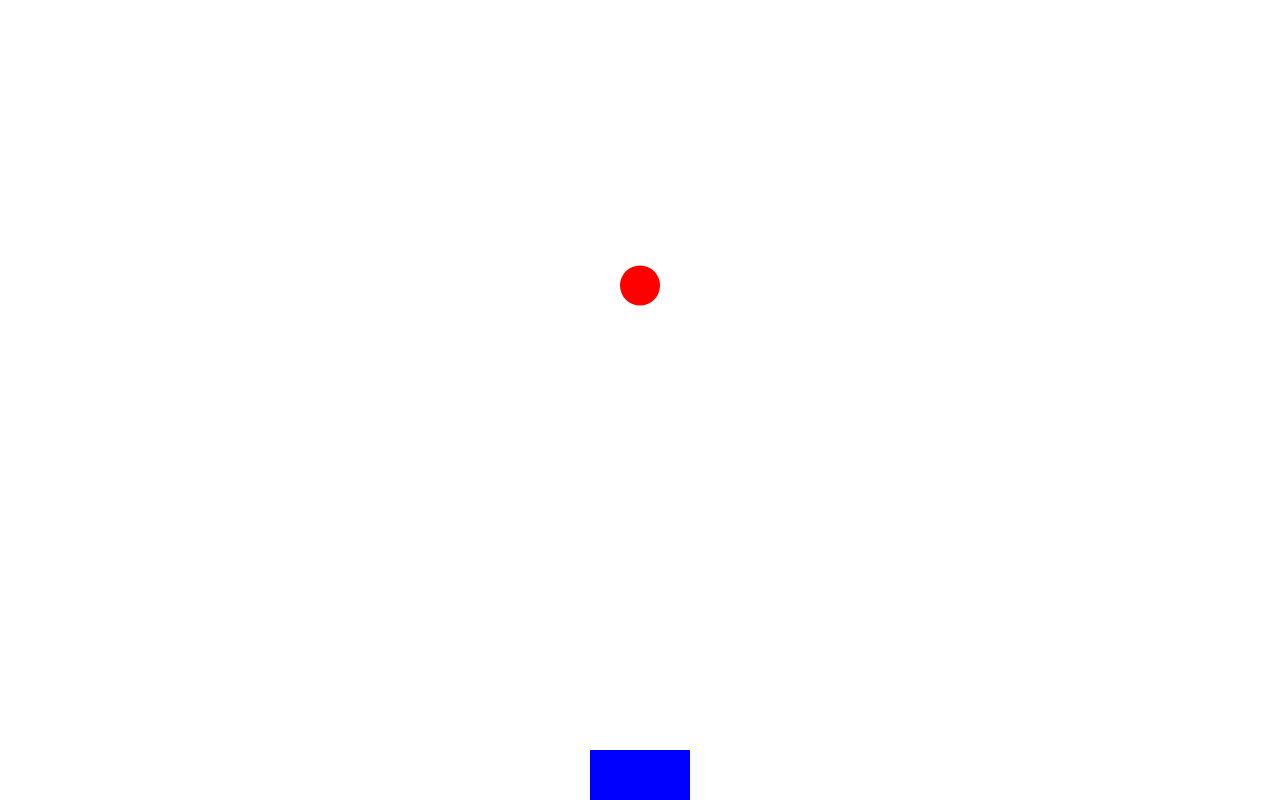
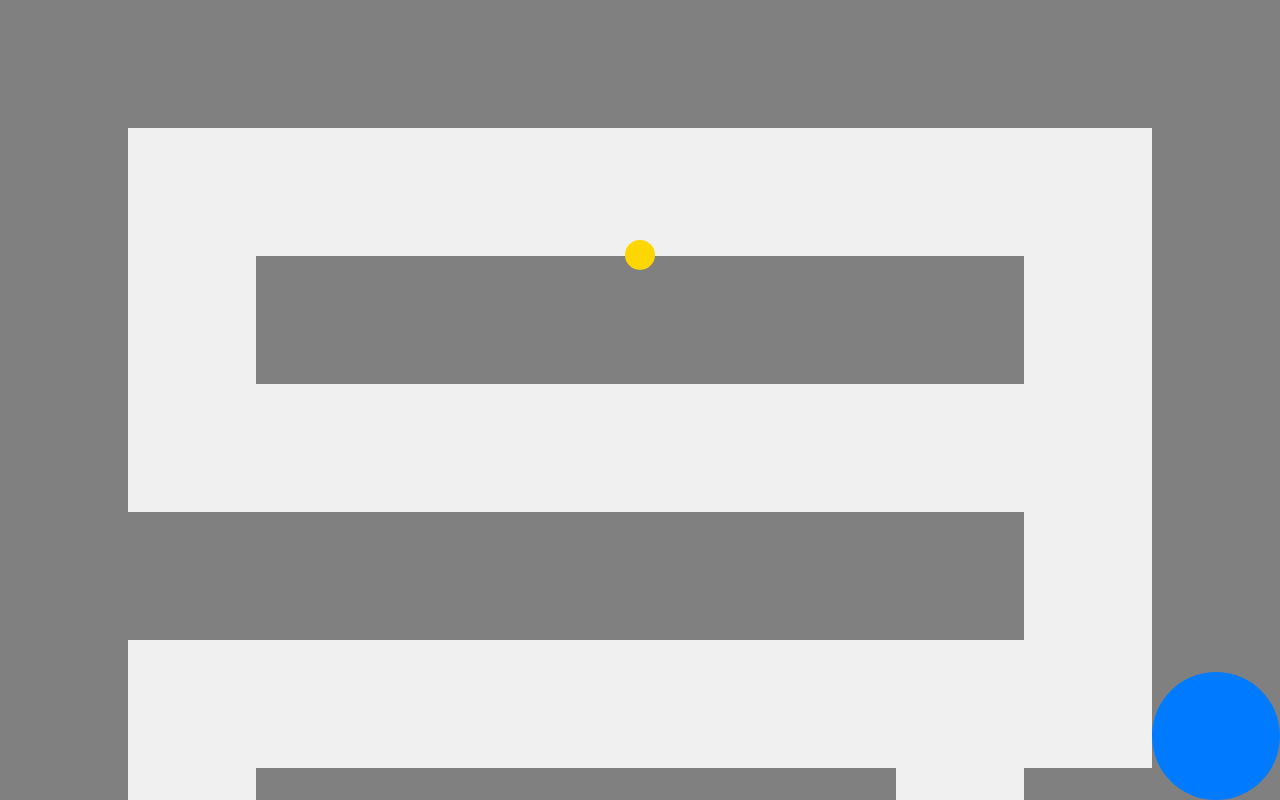
Before and after one commit to CJ-S7Z777Z/rrts, a plain HTML site: page index.html in a window 1280 px wide. Drawn offline with Linux system fonts and the light colour scheme.

Commit message:
Update index.html

```diff
--- a/index.html
+++ b/index.html
@@ -5,6 +5,7 @@
 <style>
 body { margin: 0; overflow: hidden; }
 canvas { display: block; }
+#gameCanvas { background-color: #f0f0f0; }
 </style>
 </head>
 <body>
@@ -17,33 +18,60 @@ canvas.height = window.innerHeight;
 
 let ballX = canvas.width / 2;
 let ballY = canvas.height / 4;
-let ballRadius = 20;
-let gravity = 0.5;
+let ballRadius = 15;
+let ballSpeed = 2; // Управление скоростью
+let gravity = 0.2;
 let speedX = 0;
 let speedY = 0;
+
+// Лабиринт (простой пример)
+const maze = [
+  [1, 1, 1, 1, 1, 1, 1, 1, 1, 1],
+  [1, 0, 0, 0, 0, 0, 0, 0, 0, 1],
+  [1, 0, 1, 1, 1, 1, 1, 1, 0, 1],
+  [1, 0, 0, 0, 0, 0, 0, 0, 0, 1],
+  [1, 1, 1, 1, 1, 1, 1, 1, 0, 1],
+  [1, 0, 0, 0, 0, 0, 0, 0, 0, 1],
+  [1, 0, 1, 1, 1, 1, 1, 0, 1, 1],
+  [1, 0, 0, 0, 0, 0, 0, 0, 0, 1],
+  [1, 1, 1, 1, 1, 1, 1, 1, 1, 1],
+];
+
+const cellSize = canvas.width / maze[0].length;
+
 
 function drawBall() {
   ctx.beginPath();
   ctx.arc(ballX, ballY, ballRadius, 0, Math.PI * 2);
-  ctx.fillStyle = "red";
+  ctx.fillStyle = "#FFD700"; // Золотой мяч
   ctx.fill();
   ctx.closePath();
 }
 
+function drawMaze() {
+  for (let row = 0; row < maze.length; row++) {
+    for (let col = 0; col < maze[row].length; col++) {
+      if (maze[row][col] === 1) {
+        ctx.fillStyle = "gray";
+        ctx.fillRect(col * cellSize, row * cellSize, cellSize, cellSize);
+      }
+    }
+  }
+}
+
 function drawGoal() {
-  ctx.fillStyle = "blue";
-  ctx.fillRect(canvas.width / 2 - 50, canvas.height - 50, 100, 50);
+  ctx.fillStyle = "#007bff"; // Синяя чаша
+  ctx.beginPath();
+  ctx.arc(canvas.width - cellSize / 2, canvas.height - cellSize / 2, cellSize / 2, 0, Math.PI * 2);
+  ctx.fill();
 }
 
 function handleGyroData(event) {
-  // Обработка данных гироскопа.  Здесь используется упрощенная модель.
-  // В реальной игре нужно будет настроить чувствительность и учитывать разные оси.
-  speedX += event.beta / 10; // beta - вращение по оси Y
-  speedY += event.gamma / 10; // gamma - вращение по оси X
-
-  // Ограничение скорости, чтобы мяч не двигался слишком быстро
-  speedX = Math.max(-5, Math.min(5, speedX));
-  speedY = Math.max(-5, Math.min(5, speedY));
+    // Улучшенная обработка гироскопа:  более плавное и точное управление
+    let tiltX = event.gamma / 90; // Нормализация для диапазона -1 до 1
+    let tiltY = event.beta / 90; // Нормализация для диапазона -1 до 1
+    speedX = tiltX * ballSpeed;
+    speedY = tiltY * ballSpeed;
 }
 
 
@@ -52,23 +80,27 @@ function update() {
   ballY += speedY;
   speedY += gravity;
 
-  // Проверка столкновений со стенами
-  if (ballX + ballRadius > canvas.width || ballX - ballRadius < 0) {
-    speedX *= -0.8; // Упругое столкновение со стенами
-  }
-  if (ballY + ballRadius > canvas.height) {
-    ballY = canvas.height - ballRadius;
-    speedY *= -0.8; // Упругое столкновение с полом
+  // Столкновение со стенами лабиринта
+  const cellRow = Math.floor(ballY / cellSize);
+  const cellCol = Math.floor(ballX / cellSize);
+  if (cellRow >= 0 && cellRow < maze.length && cellCol >= 0 && cellCol < maze[0].length && maze[cellRow][cellCol] === 1) {
+    // Отскок от стены
+    const collisionX = (ballX % cellSize < ballRadius) ? -1 : (ballX % cellSize > cellSize - ballRadius) ? 1 : 0;
+    const collisionY = (ballY % cellSize < ballRadius) ? -1 : (ballY % cellSize > cellSize - ballRadius) ? 1 : 0;
+    speedX = -speedX * (collisionX===0?1:0.8);
+    speedY = -speedY * (collisionY===0?1:0.8);
   }
 
 
-  //Проверка попадания в цель
-  if (ballY + ballRadius > canvas.height - 50 && ballX > canvas.width / 2 - 50 && ballX < canvas.width / 2 + 50) {
+  // Проверка попадания в цель
+  const distToGoal = Math.sqrt(Math.pow(ballX - (canvas.width - cellSize / 2), 2) + Math.pow(ballY - (canvas.height - cellSize / 2), 2));
+  if (distToGoal < ballRadius + cellSize / 2) {
     alert("Вы попали!");
     resetBall();
   }
 
   ctx.clearRect(0, 0, canvas.width, canvas.height);
+  drawMaze();
   drawBall();
   drawGoal();
   requestAnimationFrame(update);
@@ -89,7 +121,6 @@ if (window.DeviceOrientationEvent) {
 }
 
 update();
-
 </script>
 </body>
 </html>
```
